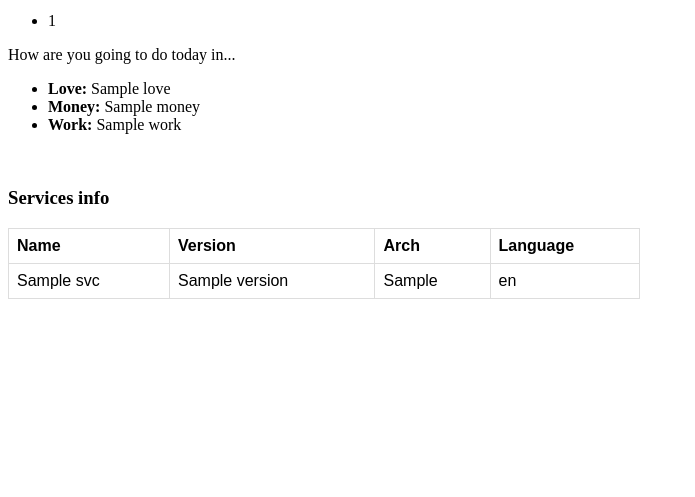
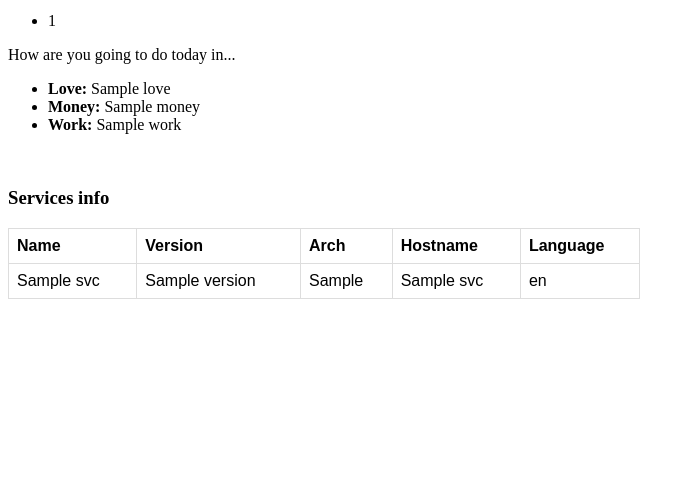
Before and after one commit to eloyvega/rts, a Flask app: template apps/zodiac-fortune/frontend/templates/index.html in a window 1280 px wide. Shown: the part 270-767 px from the top of the page, without its empty margins (0-695 px from the left). Run offline with Flask 2, Linux system fonts and the light colour scheme; the template is opened without the code that fills it: most values are stand-ins (such as "Sample title", 1, 10 or a date in 2020).

Commit message:
Add hostname to svc table

```diff
--- a/apps/zodiac-fortune/frontend/templates/index.html
+++ b/apps/zodiac-fortune/frontend/templates/index.html
@@ -63,6 +63,7 @@
         <th>Name</th>
         <th>Version</th>
         <th>Arch</th>
+        <th>Hostname</th>
         <th>Language</th>
       </tr>
       {% for svc in metadata %}
@@ -70,6 +71,7 @@
         <td>{{ svc['name'] }}</td>
         <td>{{ svc['version'] }}</td>
         <td>{{ svc['os_arch'] }}</td>
+        <td>{{ svc['hostname'] }}</td>
         <td>{{ svc['lang'] }}</td>
       </tr>
       {% endfor %}
```
